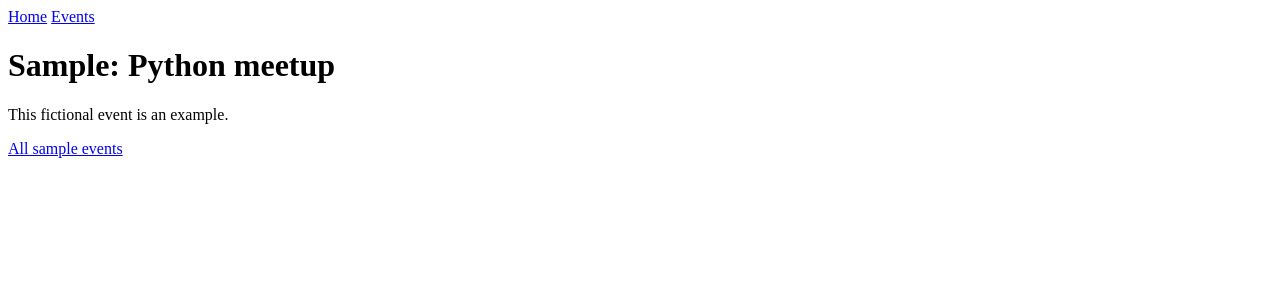
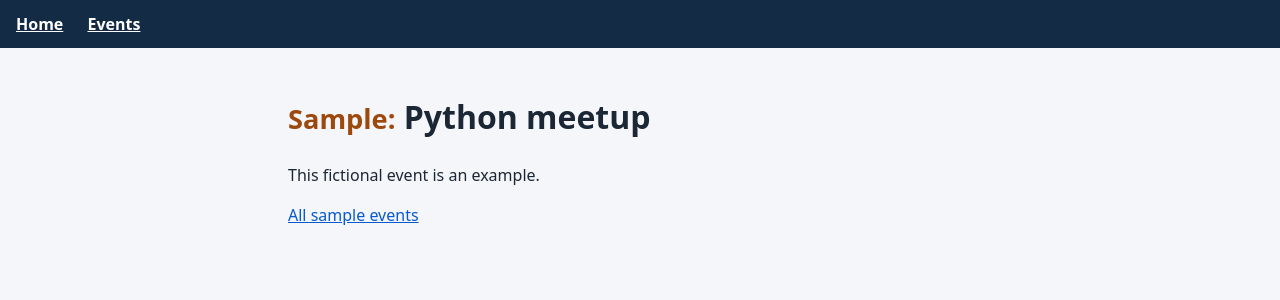
Before and after one commit to pydata-indore/otahque, a Django app: page /events/1/ in a window 1280 px wide. Shown: the top 300 px of the page. Run offline with Django 5.2, Linux system fonts and the light colour scheme.

Commit message:
Serve one project stylesheet through Django static files (Chapter 13)

```diff
--- a/config/settings.py
+++ b/config/settings.py
@@ -152,6 +152,7 @@ USE_TZ = True
 # https://docs.djangoproject.com/en/6.1/howto/static-files/
 
 STATIC_URL = 'static/'
+STATICFILES_DIRS = [BASE_DIR / 'static']
 
 
 # Email
--- a/events/templates/events/list.html
+++ b/events/templates/events/list.html
@@ -6,17 +6,17 @@
 {% block content %}
   <h1>Sample events</h1>
   <p>These fictional events are examples.</p>
-  <ul>
+  <ul class="event-list">
     {% for event in events %}
       {% partialdef event-row inline %}
-        <li>
+        <li class="event-row">
           <a href="{% url 'events:detail' event.id %}">
             {{ event.title|sample_label }}
           </a>
         </li>
       {% endpartialdef %}
     {% empty %}
-      <li>No sample events yet.</li>
+      <li class="event-empty">No sample events yet.</li>
     {% endfor %}
   </ul>
 {% endblock %}
--- /dev/null
+++ b/static/otahque/site.css
@@ -0,0 +1,63 @@
+/* Otahque shared styles */
+
+body {
+  margin: 0;
+  font-family: system-ui, "Segoe UI", Roboto, sans-serif;
+  line-height: 1.5;
+  color: #1b2735;
+  background: #f4f6f9;
+}
+
+main {
+  max-width: 44rem;
+  margin: 0 auto;
+  padding: 1.5rem 1rem 3rem;
+}
+
+a {
+  color: #0759ce;
+}
+
+a:focus-visible {
+  outline: 3px solid #0759ce;
+  outline-offset: 2px;
+}
+
+.site-nav {
+  background: #142b46;
+  padding: 0.75rem 1rem;
+}
+
+.site-nav a {
+  color: #ffffff;
+  font-weight: 600;
+  margin-right: 1.25rem;
+}
+
+.site-nav a:focus-visible {
+  outline-color: #ffffff;
+}
+
+.event-list {
+  list-style: none;
+  padding: 0;
+}
+
+.event-row,
+.event-empty {
+  background: #ffffff;
+  border: 1px solid #d5dde8;
+  border-radius: 6px;
+  padding: 1rem;
+  margin-bottom: 0.75rem;
+}
+
+.event-row a {
+  font-weight: 600;
+}
+
+.sample-label {
+  color: #9d480c;
+  font-size: 0.85em;
+  font-weight: 700;
+}
--- a/templates/base.html
+++ b/templates/base.html
@@ -1,3 +1,4 @@
+{% load static %}
 <!doctype html>
 <html lang="en">
 <head>
@@ -5,6 +6,8 @@
   <meta name="viewport"
         content="width=device-width, initial-scale=1">
   <title>{% block title %}Otahque{% endblock %}</title>
+  <link rel="stylesheet"
+        href="{% static 'otahque/site.css' %}">
 </head>
 <body>
   {% include "includes/site_nav.html" %}
--- a/templates/includes/site_nav.html
+++ b/templates/includes/site_nav.html
@@ -1,4 +1,4 @@
-<nav aria-label="Site">
+<nav class="site-nav" aria-label="Site">
   <a href="{% url 'events:home' %}">Home</a>
   <a href="{% url 'events:list' %}">Events</a>
 </nav>
```
Also changed, not shown: events/tests.py (+19 -0 lines).
